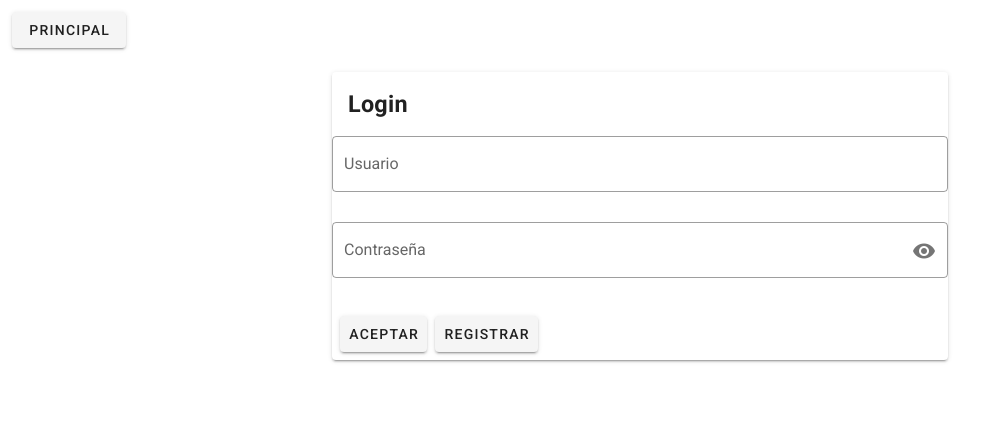
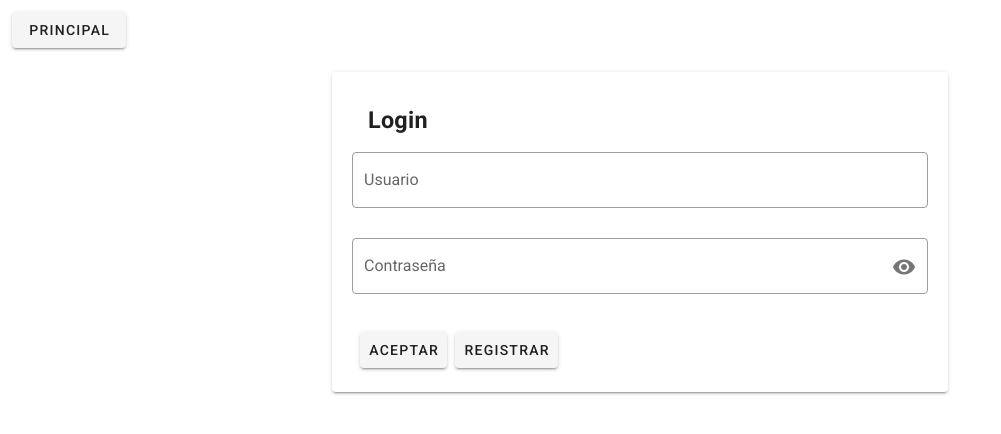
Before and after one commit to AngelJGR/curriculum, a Vue app in the folder client/: page /auth/login in a window 1280 px wide. Shown: the top 434 px of the page, without its empty margins (0-1001 px from the left). Built offline with nearby package versions, Linux system fonts and the light colour scheme.

Commit message:
(client): Añade padding en el formulario de login

```diff
--- a/client/src/views/auth/login.vue
+++ b/client/src/views/auth/login.vue
@@ -28,7 +28,7 @@
       <v-row justify="center">
         <v-col cols="12" md="6">
           <v-form lazy-validation @submit.prevent="submit">
-            <v-card>
+            <v-card class="px-5 py-4">
               <v-card-title>
                 <h3>Login</h3>
               </v-card-title>
```
